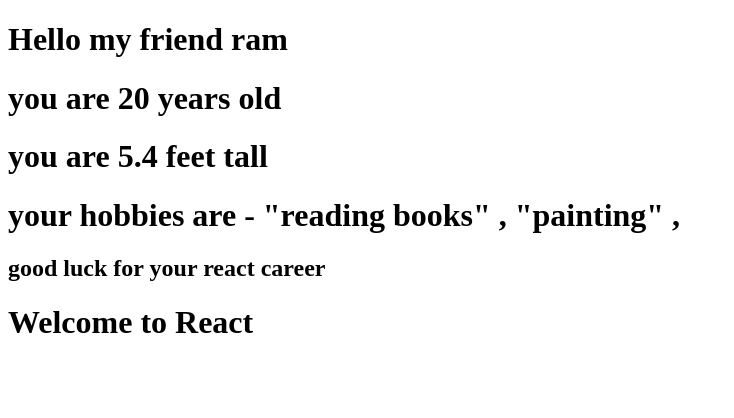
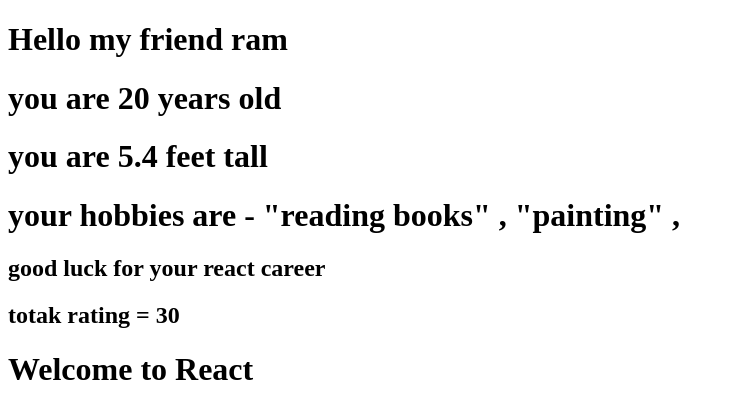
Before and after one commit to PragyanmayeeMoharana101/Practice-series, a React (Vite) app in the folder react/21-12/first-app/: page / in a window 1280 px wide. Shown: the top 418 px of the page, without its empty margins (0-734 px from the left). Built offline with nearby package versions, Linux system fonts and the light colour scheme.

Commit message:
acessing formula in component

```diff
--- a/react/21-12/first-app/src/components/Hello.jsx
+++ b/react/21-12/first-app/src/components/Hello.jsx
@@ -1,4 +1,4 @@
-// creating and acessing a function in component
+//acessing formula in component
 const name = "ram";
 const age = 20;
 const height = 5.4;
@@ -18,6 +18,7 @@ function Hello (){
             })}
         </h1>
         <h2>{message()}</h2>
+        <h2>totak rating = {20+10}</h2>
         </>
     )
 }
```
